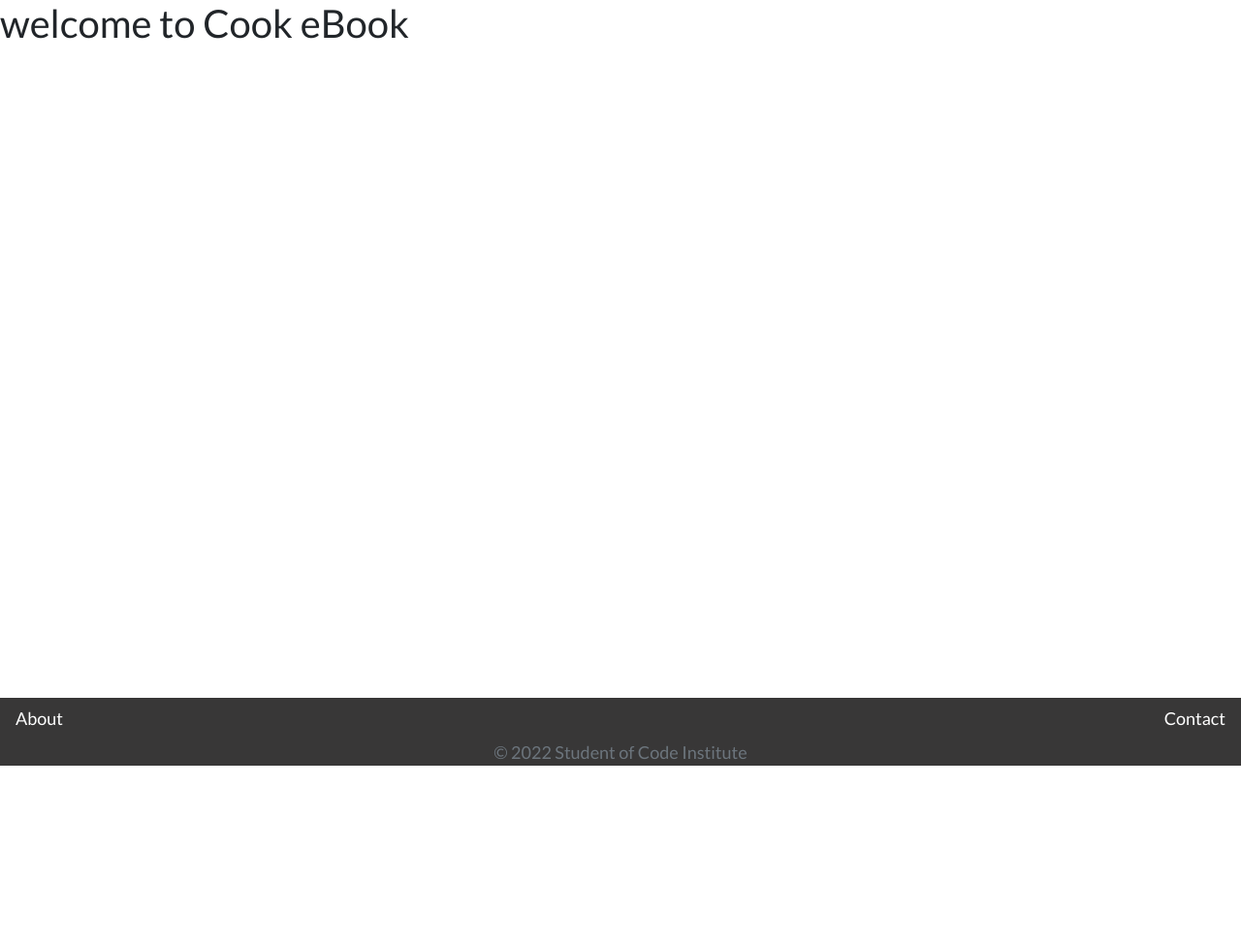
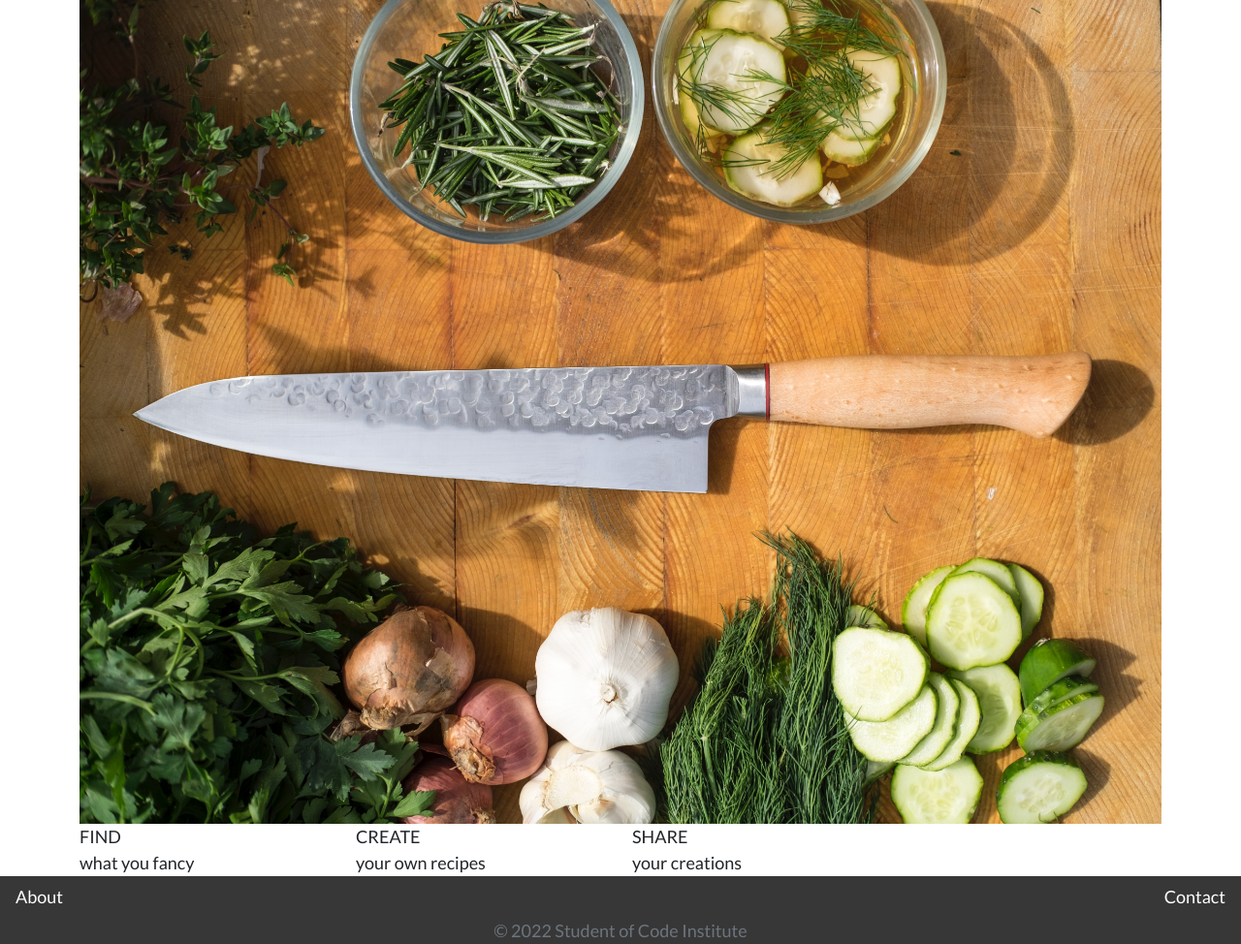
Before and after one commit to mountaincharlie/cook-ebook, a Django app: page / in a window 1280 px wide. Shown: the part 59-1033 px from the top of the page at 97% size. Before the commit the page ends 849 px from the top, so only its background shows below. Run offline with Django 3.2, Linux system fonts and the light colour scheme.

Commit message:
feat: add cover image and site intro text

```diff
--- a/templates/index.html
+++ b/templates/index.html
@@ -1,6 +1,23 @@
 {% extends "base.html" %}
+{% load static %}
 
 {% block content %}
-<h1>welcome to Cook eBook</h1>
+<div class="container">
+    <div class="row cover-image-container">
+        <!-- image credit: https://unsplash.com/photos/m1meZgcUYEk?utm_source=unsplash&utm_medium=referral&utm_content=creditShareLink -->
+        <img class="cover-image" class="img-fluid" src="{% static 'images/cover-image.jpg' %}" alt="Homepage cover image">
+    </div>
+    <div class="row site-intro-container">
+        <div class="col-md-3 col-sm-1 site-intro">
+            <span>FIND<br>what you fancy</span>
+        </div>
+        <div class="col-md-3 col-sm-1 site-intro">
+            <span>CREATE<br>your own recipes</span>
+        </div>
+        <div class="col-md-3 col-sm-1 site-intro">
+            <span>SHARE<br>your creations</span>
+        </div>
+    </div>
+</div>
 
 {% endblock content %}
```
